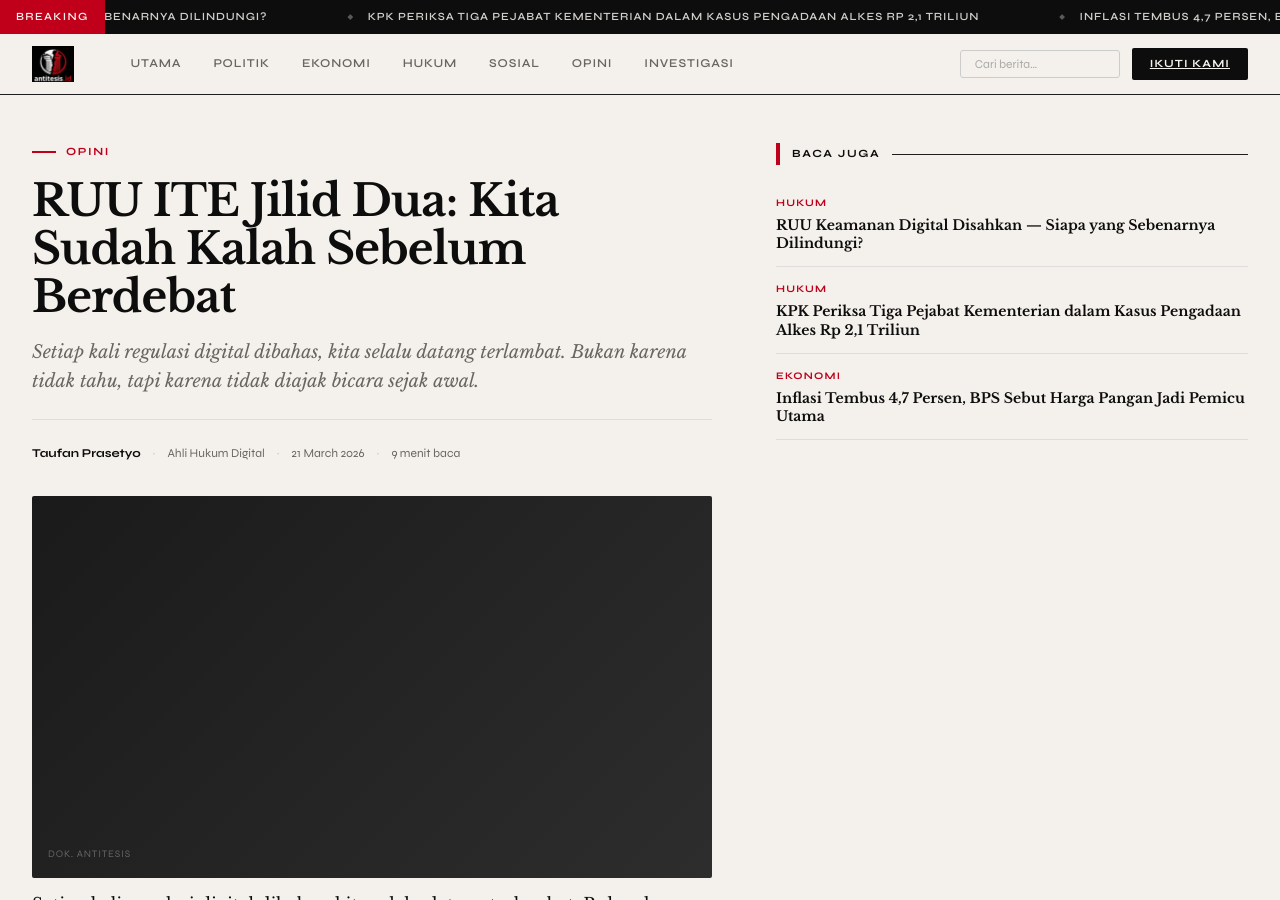
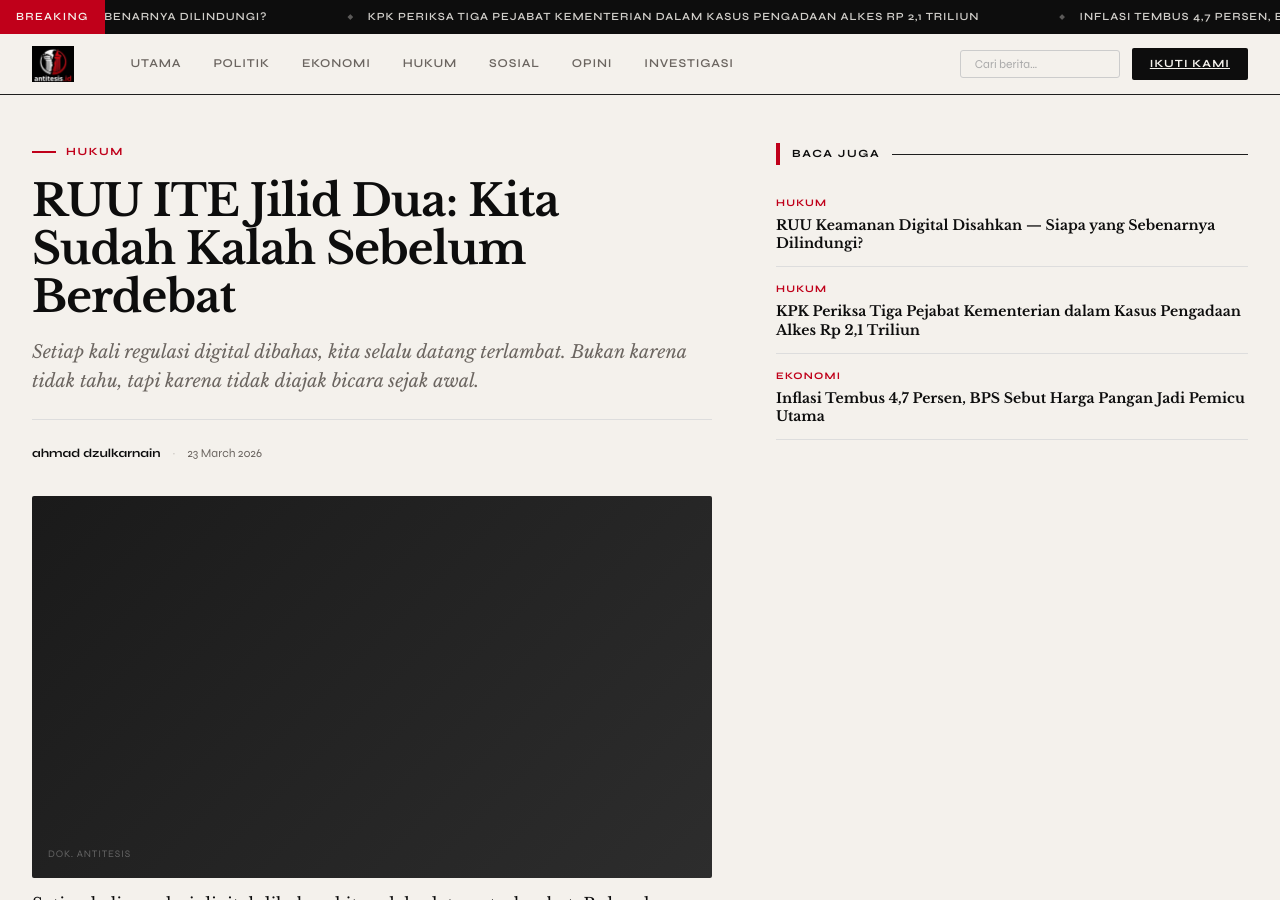
Before and after one commit to ahmaddzulkarnainyoo-dev/antitesis, a Jekyll site: the page built from _posts/2026-03-21-opini-ruu-ite-kita-sudah-kalah.md, in a window 1280 px wide and 900 px high. Built offline with Jekyll 4.4.1, drawn with Linux system fonts in a browser that asks for light colours.

Commit message:
Update _posts/2026-03-21-opini-ruu-ite-kita-sudah-kalah.md (via Pages CMS)

```diff
--- a/_posts/2026-03-21-opini-ruu-ite-kita-sudah-kalah.md
+++ b/_posts/2026-03-21-opini-ruu-ite-kita-sudah-kalah.md
@@ -1,14 +1,11 @@
 ---
-layout: post
 title: "RUU ITE Jilid Dua: Kita Sudah Kalah Sebelum Berdebat"
-categories: [Opini]
-author: "Taufan Prasetyo"
-author_role: "Ahli Hukum Digital"
-date: 2026-03-21 08:00:00 +0700
-excerpt: "Setiap kali regulasi digital dibahas, kita selalu datang terlambat. Bukan karena tidak tahu, tapi karena tidak diajak bicara sejak awal."
-read_time: 9
+categories: Hukum
+author: ahmad dzulkarnain
+date: 2026-03-23
+excerpt: Setiap kali regulasi digital dibahas, kita selalu datang terlambat.
+  Bukan karena tidak tahu, tapi karena tidak diajak bicara sejak awal.
 ---
-
 Setiap kali regulasi digital dibahas, kita selalu datang terlambat. Bukan karena tidak tahu, tapi karena memang tidak diajak bicara sejak awal.
 
 ## Pola yang Berulang
```
